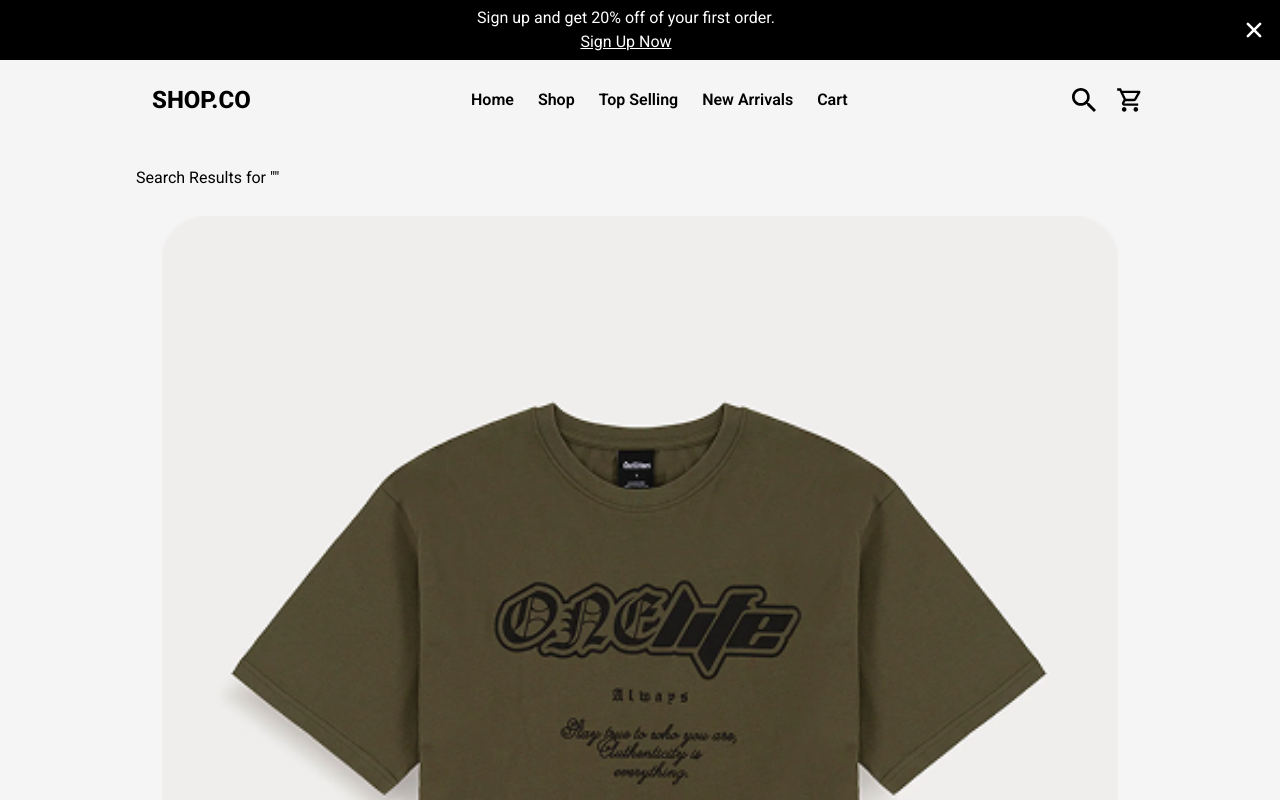
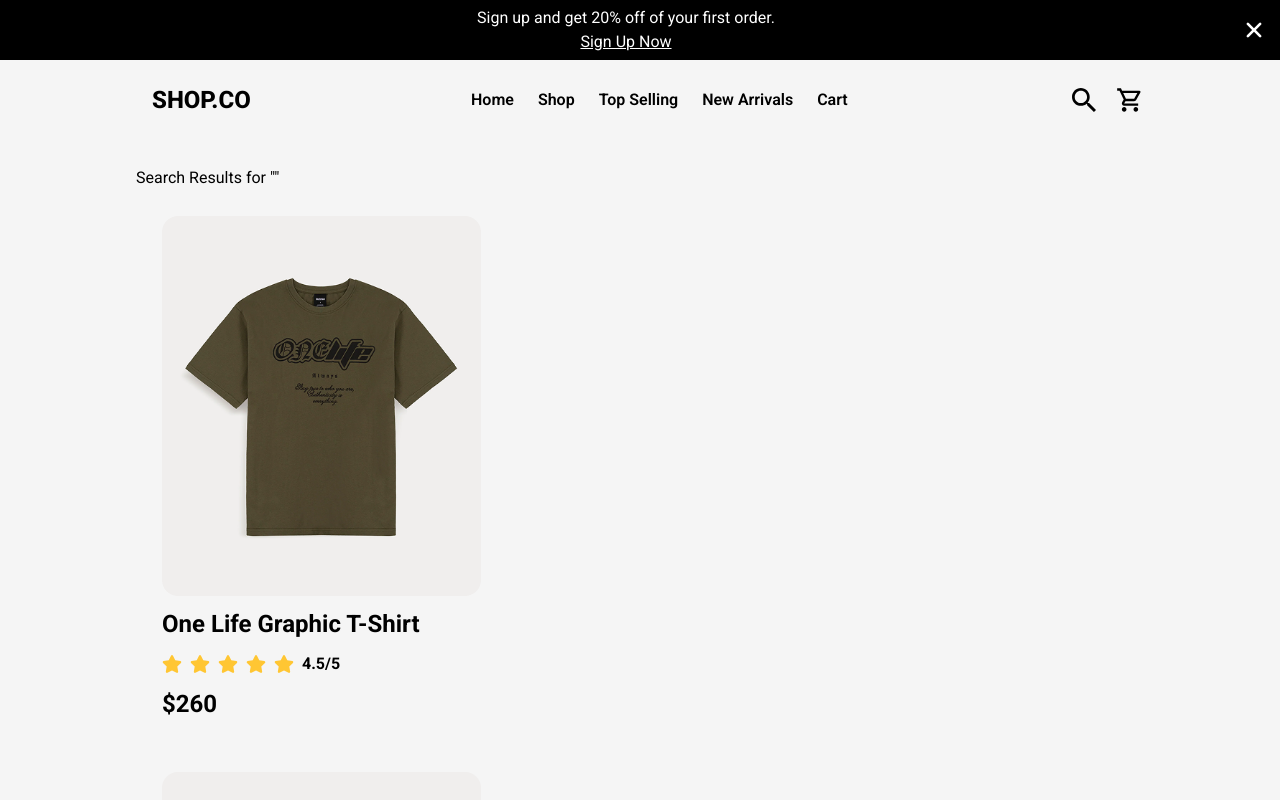
Before and after one commit to Kaydev-cmd/shop-co-web-app, a Next.js app: page /search in a window 1280 px wide. Shown: the top 800 px of the page. Built offline with nearby package versions, Linux system fonts and the light colour scheme.

Commit message:
feat: render ProductSearchCard component with dynamic product data props

```diff
--- a/pages/search/index.tsx
+++ b/pages/search/index.tsx
@@ -2,9 +2,9 @@ import React from "react";
 import Link from "next/link";
 import { useSearchParams } from "next/navigation";
 import { PRODUCT_INFO } from "@/constants";
-import ProductCard from "@/components/common/ProductCard";
+import { motion } from "framer-motion";
 import Subscribe from "@/components/common/Subscribe";
-import { motion } from "framer-motion";
+import ProductSearchCard from "@/components/common/ProductSearchCard";
 
 const SearchPage = () => {
   const searchParams = useSearchParams();
@@ -32,7 +32,7 @@ const SearchPage = () => {
             <div className="grid grid-cols-1">
               {filteredProducts.map((product) => (
                 <Link href={`/product/${product.id}`} key={product.id}>
-                  <ProductCard
+                  <ProductSearchCard
                     key={product.id}
                     id={product.id}
                     image={product.productImage}
```
